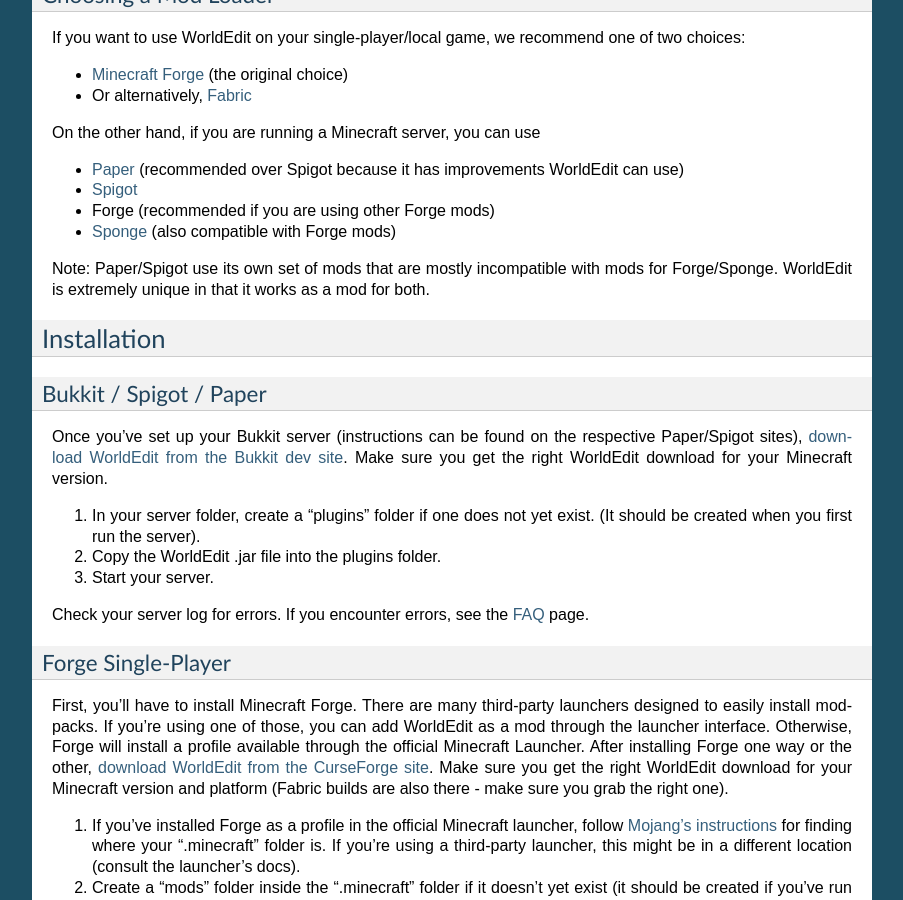
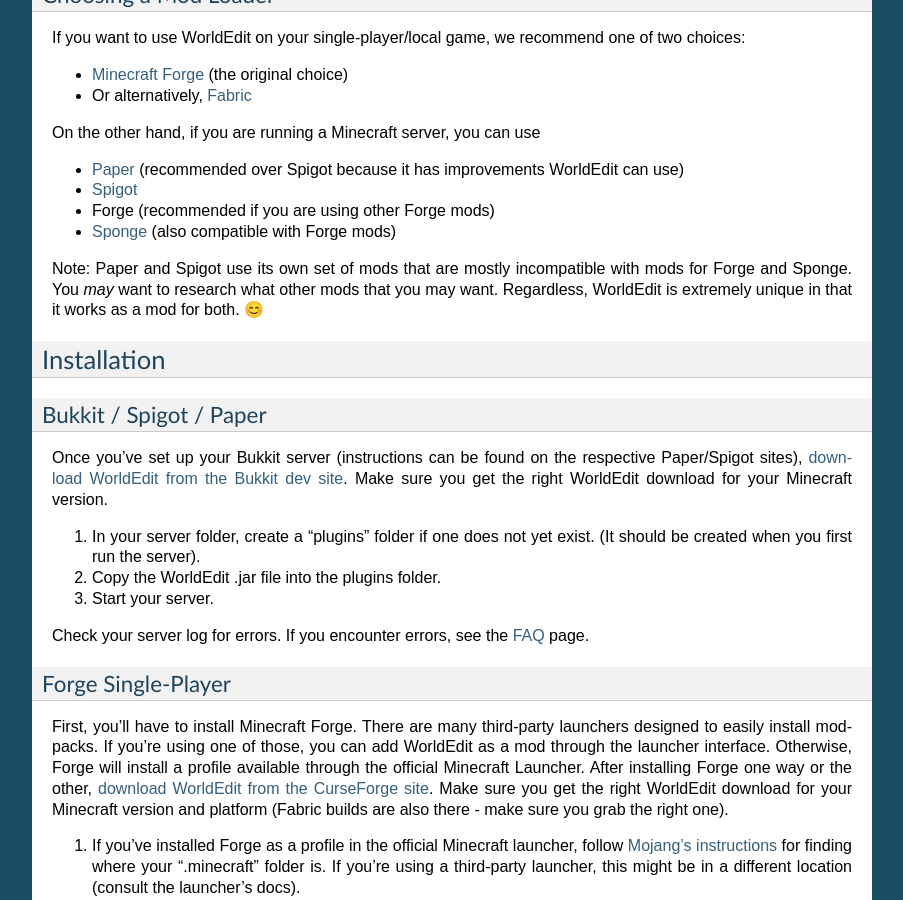
Before and after one commit to EngineHub/WorldEditDocs, a Sphinx documentation site: the page built from source/install.rst, in a window 1280 px wide and 900 px high, scrolled down 535 px. Shown: the whole window, without its empty margins (198-1101 px from the left). Built offline with Sphinx 7.4.7, drawn with Linux system fonts in a browser that asks for light colours.

Commit message:
Users show research platform mod choices.

```diff
--- a/source/install.rst
+++ b/source/install.rst
@@ -30,7 +30,7 @@
 * Forge (recommended if you are using other Forge mods)
 * `Sponge <https://www.spongepowered.org/>`_ (also compatible with Forge mods)
 
-Note: Paper/Spigot use its own set of mods that are mostly incompatible with mods for Forge/Sponge. WorldEdit is extremely unique in that it works as a mod for both.
+Note: Paper and Spigot use its own set of mods that are mostly incompatible with mods for Forge and Sponge. You *may* want to research what other mods that you may want. Regardless, WorldEdit is extremely unique in that it works as a mod for both. 😊
 
 Installation
 =============
```
